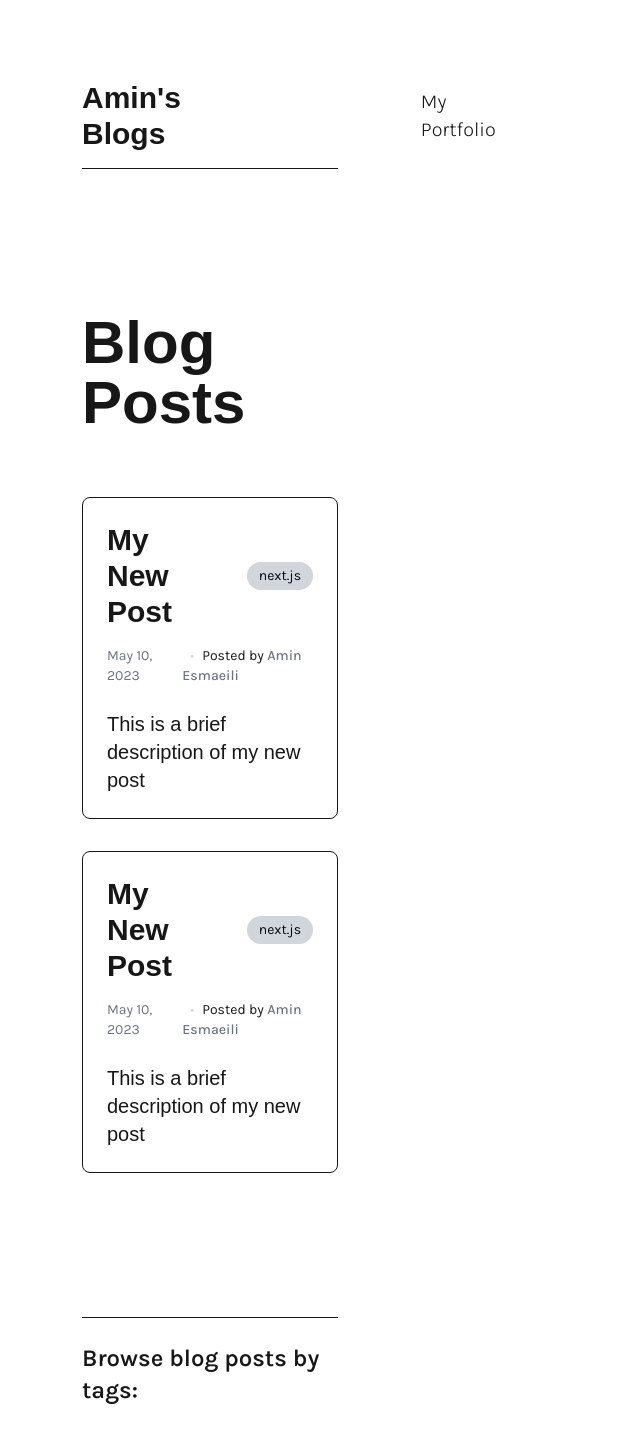
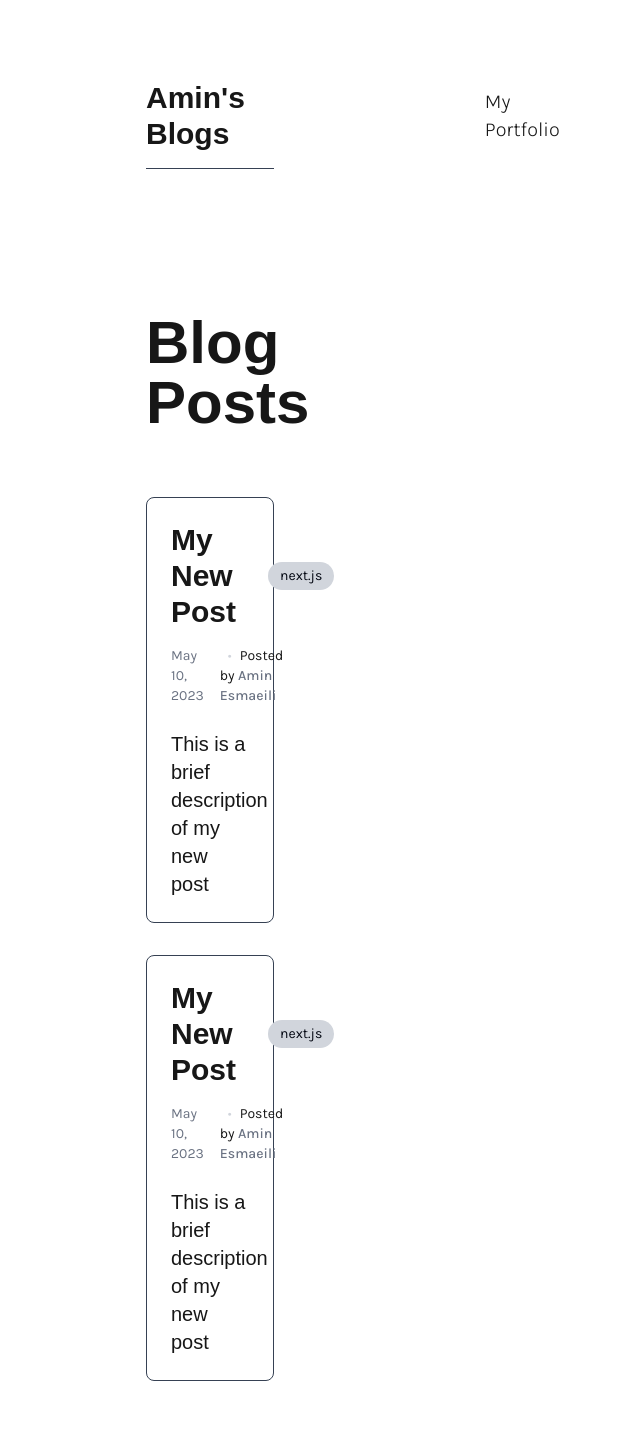
Before and after one commit to Aminesmaeili79/Blog, a Next.js app: page /posts in a window 1280 px wide. Shown: the top 1436 px of the page, without its empty margins (430-1070 px from the left). Built offline with nearby package versions, Linux system fonts and the light colour scheme.

Commit message:
Fix type error of post page

```diff
--- a/src/app/layout.tsx
+++ b/src/app/layout.tsx
@@ -23,7 +23,7 @@ export default function RootLayout({
     <html lang="en">
       <body
         suppressHydrationWarning={true}
-        className={`karla antialiased my-4 mx-[28em] px-16 pb-16 `}
+        className={`karla antialiased my-4 mx-[28em] px-32 pb-16 `}
       >
       <Header/>
         {children}
--- a/src/app/posts/[slug]/page.tsx
+++ b/src/app/posts/[slug]/page.tsx
@@ -4,7 +4,6 @@ import matter from 'gray-matter';
 import { remark } from 'remark';
 import html from 'remark-html';
 import Link from "next/link";
-import { Metadata } from 'next';
 
 // Define the type for your frontMatter
 type PostFrontMatter = {
@@ -12,14 +11,7 @@ type PostFrontMatter = {
     date?: string;
     excerpt?: string;
     tags?: string[];
-    [key: string]: any; // For any other properties
-};
-
-// Update this to match the correct Next.js 15 params type
-type Props = {
-    params: {
-        slug: string;
-    };
+    [key: string]: any;
 };
 
 export async function generateStaticParams() {
@@ -30,27 +22,13 @@ export async function generateStaticParams() {
     }));
 }
 
-// Generate metadata for the page
-export async function generateMetadata({ params }: Props): Promise<Metadata> {
-    const { slug } = params;
-    const filePath = path.join(process.cwd(), 'posts', `${slug}.md`);
-    const fileContent = fs.readFileSync(filePath, 'utf-8');
-    const { data } = matter(fileContent);
-
-    return {
-        title: data.title,
-        description: data.excerpt || 'Blog post'
-    };
-}
-
-export default async function Post({ params }: Props) {
-    // Force cast params to work around the type issue
-    const slug = params.slug as string;
+// Use 'any' type to bypass the type checking
+export default async function Post({ params }: any) {
+    const slug = params.slug;
     const filePath = path.join(process.cwd(), 'posts', `${slug}.md`);
 
     const fileContent = fs.readFileSync(filePath, 'utf-8');
 
-    // Type assertion for the matter result
     const { data: frontMatter, content } = matter(fileContent) as {
         data: PostFrontMatter;
         content: string;
--- a/src/app/posts/page.tsx
+++ b/src/app/posts/page.tsx
@@ -33,7 +33,7 @@ export default function PostsIndex() {
             <h1 className="poppins text-6xl font-bold mb-16">Blog Posts</h1>
             <ul className="space-y-8">
                 {sortedPosts.map(post => (
-                    <li key={post.slug} className="border p-6 rounded-lg hover:shadow-md transition">
+                    <li key={post.slug} className="border border-gray-700 p-6 rounded-lg hover:shadow-md transition">
                         <Link href={`/posts/${post.slug}`} className="block">
                             <div className="flex flex-col md:flex-row md:items-center justify-between gap-4 md:gap-8 mb-4">
                                 <h2 className="poppins text-3xl font-semibold">{post.frontMatter.title}</h2>
--- a/src/components/Footer.tsx
+++ b/src/components/Footer.tsx
@@ -31,7 +31,7 @@ const Footer = () => {
     const uniqueTags = [...new Set(allTags)];
 
     return (
-        <footer className="mt-24 py-6 border-t">
+        <footer className="mt-24 py-6 border-t border-gray-700">
             <h2 className="mb-8 text-2xl font-semibold">Browse blog posts by tags: </h2>
             <div className="flex flex-wrap gap-3">
                 {uniqueTags.map((tag, index) => (
--- a/src/components/Header.tsx
+++ b/src/components/Header.tsx
@@ -8,7 +8,7 @@ import Link from "next/link";
 
 const Header = () => {
     return (
-        <header className="border-b-1 w-full pb-4 pt-16 mb-36 flex justify-between items-center gap-48">
+        <header className="border-b-1 border-gray-700 w-full pb-4 pt-16 mb-36 flex justify-between items-center gap-48">
             <Link href="/">
                 <h1 className="poppins text-3xl font-extrabold">Amin's Blogs</h1>
             </Link>
```
